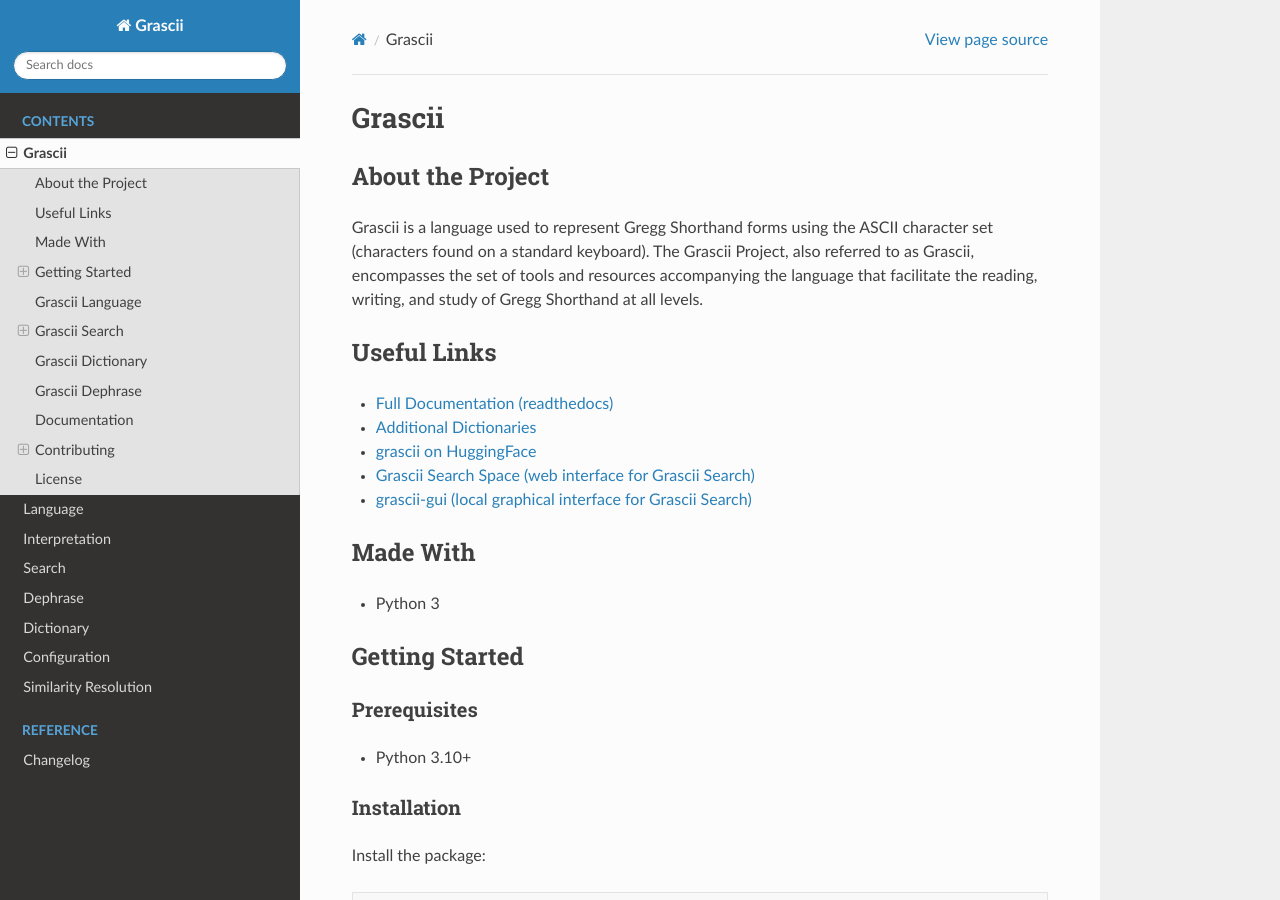
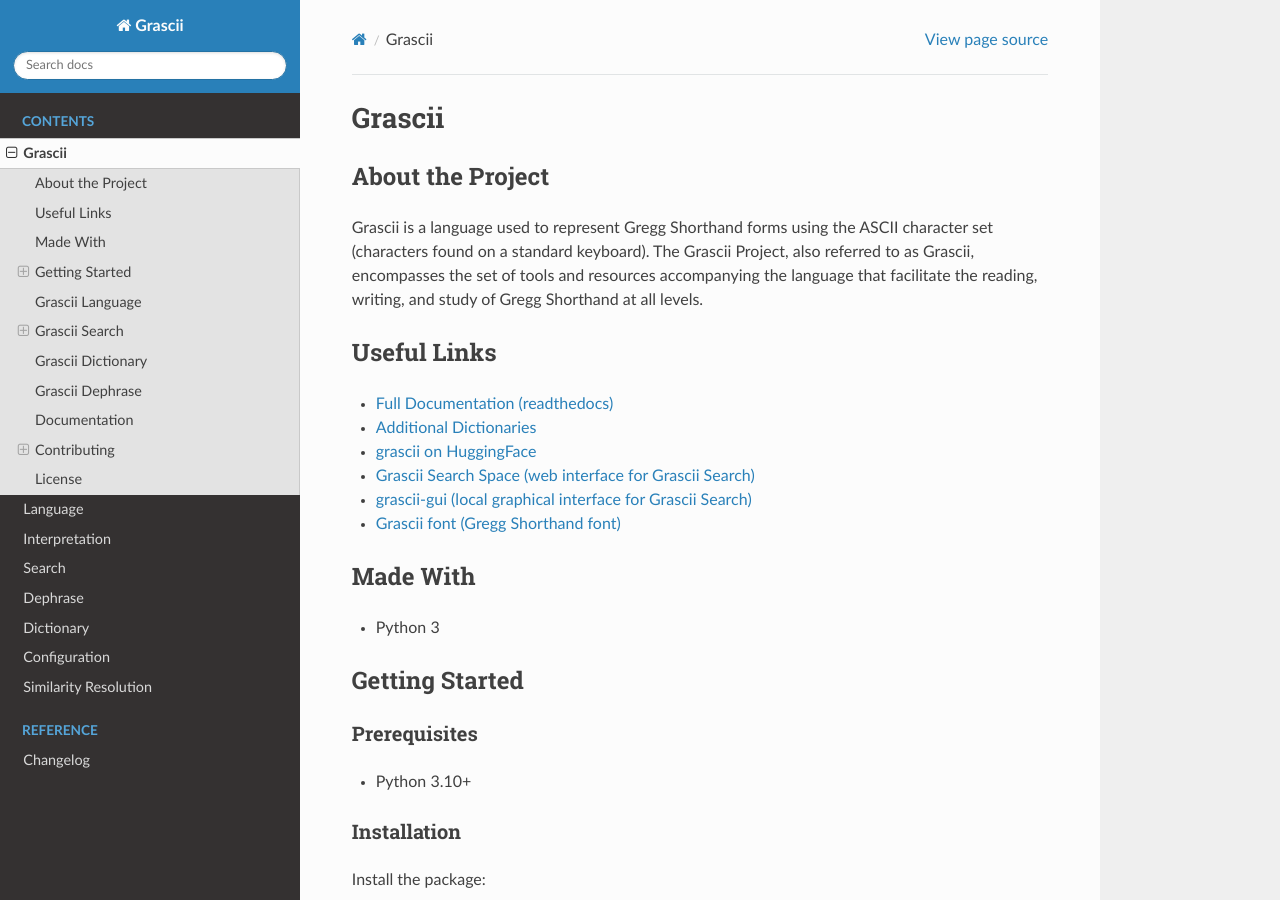
Before and after one commit to grascii/grascii, a Sphinx documentation site: the page built from docs/README.rst, in a window 1280 px wide and 900 px high. Built offline with Sphinx 7.4.7 and the Read the Docs theme 3.1.0, drawn with Linux system fonts in a browser that asks for light colours; pages that are not in the unit, such as notebooks, are missing from menus.

Commit message:
Link to the font (#142)

```diff
--- a/docs/README.rst
+++ b/docs/README.rst
@@ -19,6 +19,7 @@
 - `grascii on HuggingFace <https://huggingface.co/grascii>`_
 - `Grascii Search Space (web interface for Grascii Search) <https://huggingface.co/spaces/grascii/search>`_
 - `grascii-gui (local graphical interface for Grascii Search) <https://github.com/grascii/gui>`_
+- `Grascii font (Gregg Shorthand font) <https://github.com/grascii/font>`_
 
 Made With
 *********
```
